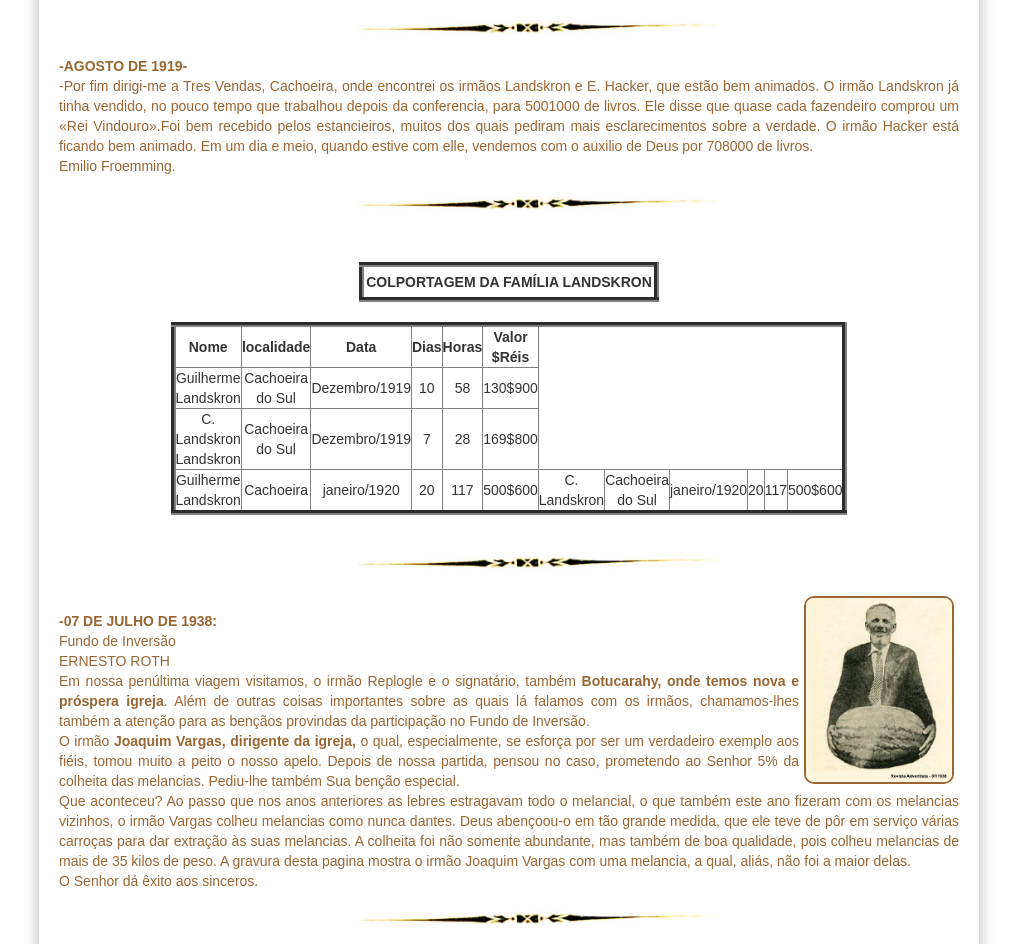
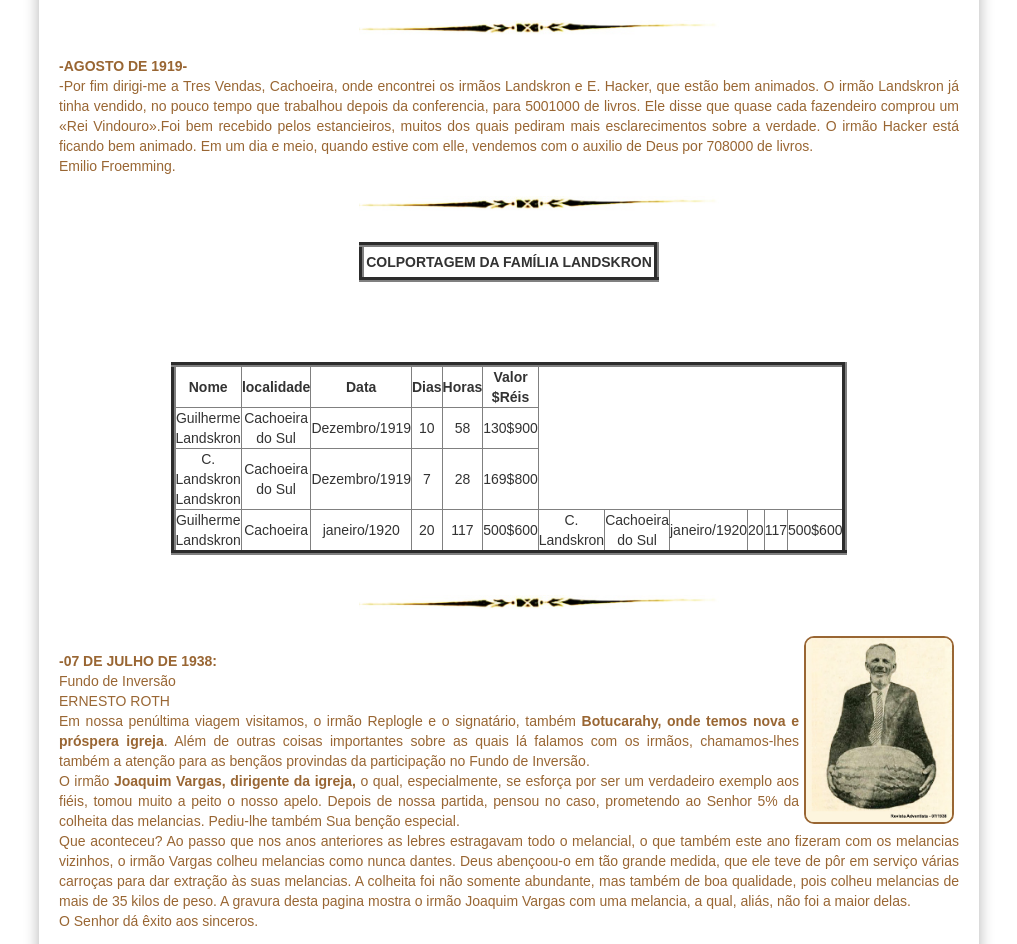
Before and after one commit to claudiovargas1955/claudiovargas1955.github.io, a Jekyll site: the page built from _pages/história-da-iasd-bosque.html, in a window 1280 px wide. Shown: the part 1601-2545 px from the top of the page, without its empty margins (131-1148 px from the left). Built offline with Jekyll 4.4.1, drawn with Linux system fonts in a browser that asks for light colours; some web fonts are replaced; grey boxes are pictures that could not be loaded.

Commit message:
Update história-da-iasd-bosque.html

```diff
--- a/_pages/história-da-iasd-bosque.html
+++ b/_pages/história-da-iasd-bosque.html
@@ -157,7 +157,7 @@ Emilio Froemming.<br>
 
 <div class="brasileira" align="center">
     <table border="5px" color="#ffffff" width="300px" cellspacing="10px" cellpadding="10px" height="40px">
-           <tr><br>
+           <tr>
             <td align="center"><b>COLPORTAGEM DA FAMÍLIA LANDSKRON</b></td>
          </tr>
 
@@ -171,7 +171,7 @@ Emilio Froemming.<br>
            <td align="center" width="50px"><b>Horas</b</td>
            <td align="center" width="50px"><b>Valor $Réis</b</td>
 
-        </tr>
+        </tr><br>
 
         <tr>
            <td align="center" width="300px">Guilherme Landskron</td>
@@ -180,7 +180,7 @@ Emilio Froemming.<br>
            <td align="center">10</td>
            <td align="center">58</td>
            <td align="center">130$900</td>
-        </tr>
+        </tr><br>
          <tr>
            <td align="center" width="300px">C. Landskron Landskron</td>
            <td align="center" width="50px">Cachoeira do Sul</td>
@@ -188,7 +188,7 @@ Emilio Froemming.<br>
            <td align="center">7</td>
            <td align="center">28</td>
            <td align="center">169$800</td>
-        </tr>
+        </tr><br>
 
         <tr>
            <td align="center" width="300px">Guilherme Landskron</td>
@@ -206,9 +206,7 @@ Emilio Froemming.<br>
 
         </tr>
 
-
-
-       </table><br>
+    </table><br>
 
 </div>
       <img class="dir3" style="float:center"; src="/images/separacao.jpg" class="img-responsive" width="400px" title="";/><br>
```
